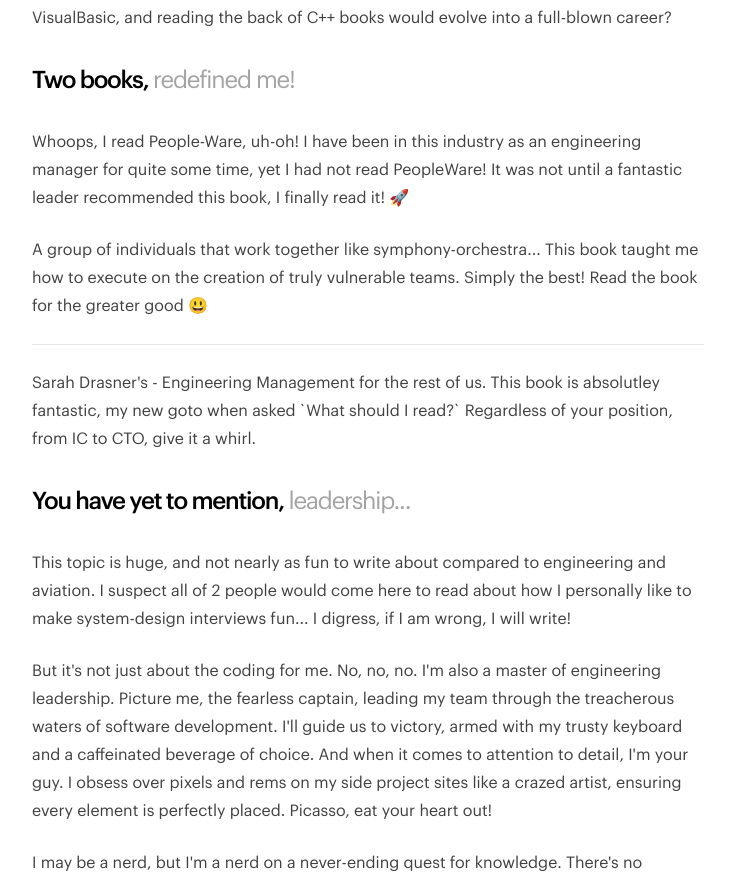
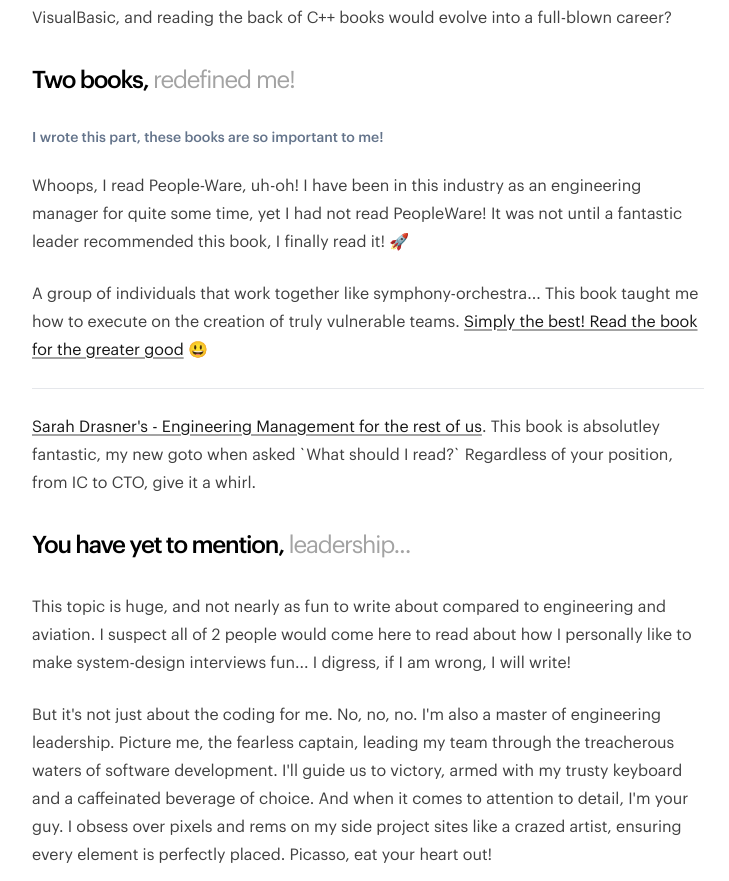
Before and after one commit to ryanyogan/yogan.dev, a Next.js app: page /about in a window 1280 px wide. Shown: the part 1064-1945 px from the top of the page, without its empty margins (272-1001 px from the left). Built offline with nearby package versions, Linux system fonts and the light colour scheme.

Commit message:
feat // more about me link cleanup

```diff
--- a/src/app/about/page.tsx
+++ b/src/app/about/page.tsx
@@ -71,6 +71,12 @@ export default function MePage() {
         <span className="text-neutral-400 font-normal">redefined me!</span>
       </h1>
 
+      <p className="prose prose-neutral dark:prose-invert text-sm font-semibold text-slate-500">
+        I wrote this part, these books are so important to me!
+      </p>
+
+      <br />
+
       <p className="prose prose-neutral dark:prose-invert">
         Whoops, I read People-Ware, uh-oh! I have been in this industry as an
         engineering manager for quite some time, yet I had not read PeopleWare!
@@ -83,7 +89,15 @@ export default function MePage() {
       <p className="prose prose-neutral dark:prose-invert">
         A group of individuals that work together like symphony-orchestra...
         This book taught me how to execute on the creation of truly vulnerable
-        teams. Simply the best! Read the book for the greater good 😃
+        teams.{" "}
+        <a
+          href="https://www.amazon.com/Peopleware-Productive-Projects-Tom-DeMarco/dp/0932633439"
+          target="_blank"
+          rel="noreferrer noopener"
+        >
+          Simply the best! Read the book for the greater good
+        </a>{" "}
+        😃
       </p>
 
       <br />
@@ -91,9 +105,16 @@ export default function MePage() {
       <br />
 
       <p className="prose prose-neutral dark:prose-invert">
-        Sarah Drasner&apos;s - Engineering Management for the rest of us. This
-        book is absolutley fantastic, my new goto when asked `What should I
-        read?` Regardless of your position, from IC to CTO, give it a whirl.
+        <a
+          href="https://sarahdrasnerdesign.com/writing"
+          target="_blank"
+          rel="noreferrer noopener"
+          aria-label="Sarah Drasner Book Link"
+        >
+          Sarah Drasner&apos;s - Engineering Management for the rest of us
+        </a>
+        . This book is absolutley fantastic, my new goto when asked `What should
+        I read?` Regardless of your position, from IC to CTO, give it a whirl.
       </p>
 
       <h1 className="font-bold text-2xl my-8 tracking-tighter">
```
